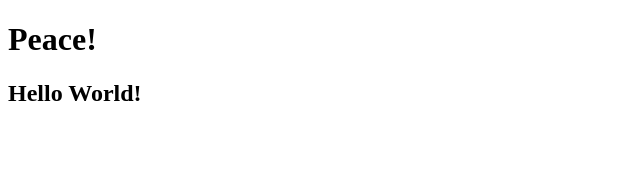
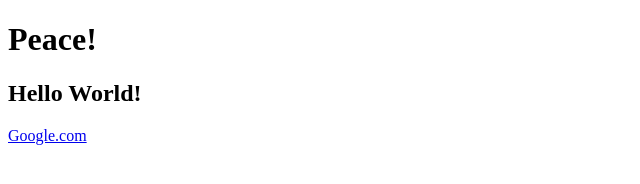
Before and after one commit to richauto/test, a plain HTML site: page index.html in a window 1280 px wide. Shown: the whole page, without its empty margins (0-640 px from the left). Drawn offline with Linux system fonts and the light colour scheme.

Commit message:
Add google.com

```diff
--- a/index.html
+++ b/index.html
@@ -9,6 +9,9 @@
 <body>
     <h1>Peace!</h1>
     <h2>Hello World!</h2>
+    <a href="http://google.com" target="_blank" title="Пошукова система Google">
+        Google.com
+    </a>
 </body>
 
 </html>
```
